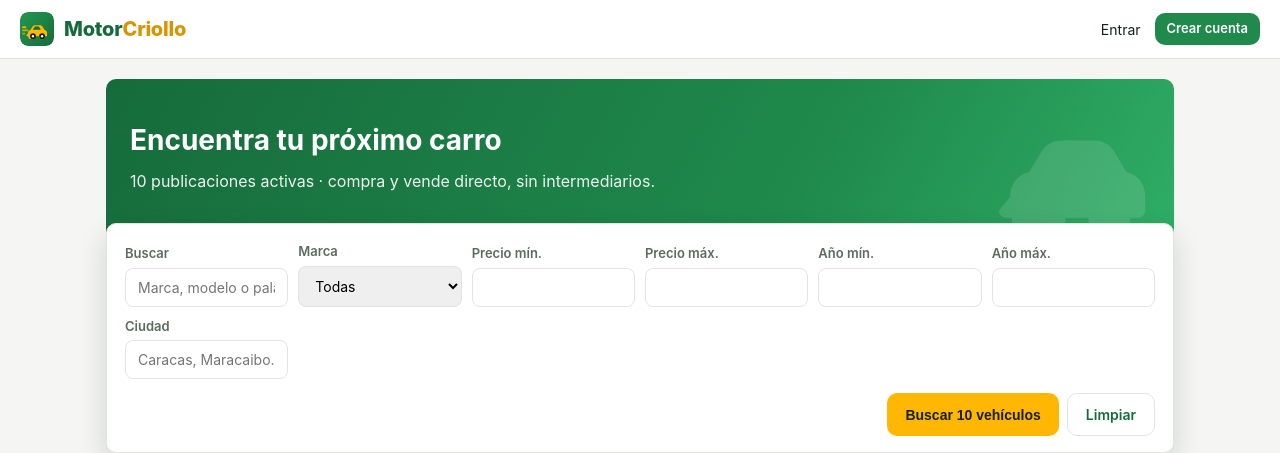
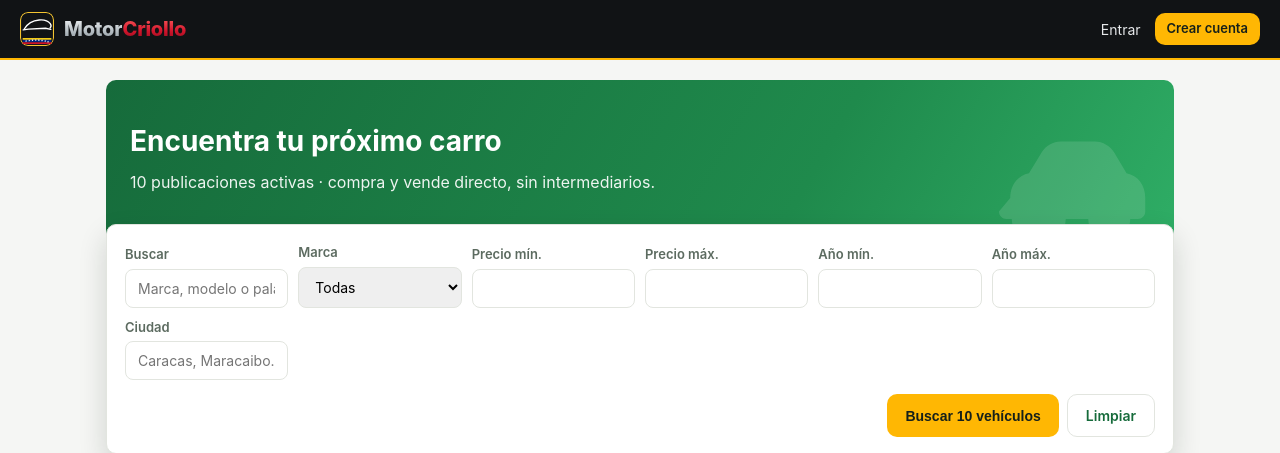
Before and after one commit to tecnologiameridahd-debug/motorcriollo, a FastAPI app: page / in a window 1280 px wide. Shown: the top 453 px of the page. Run offline with FastAPI, Linux system fonts and the light colour scheme; data comes from the database, SQL or seed files in the repository.

Commit message:
Rediseñar logo: auto en linea, Motor plateado/Criollo rojo, y las 8 estrellas completas de la bandera de Venezuela

```diff
--- a/static/style.css
+++ b/static/style.css
@@ -30,8 +30,8 @@ img { max-width: 100%; display: block; }
   display: flex;
   align-items: center;
   justify-content: space-between;
-  background: var(--surface);
-  border-bottom: 1px solid var(--border);
+  background: #111315;
+  border-bottom: 2px solid var(--accent);
   padding: 12px 20px;
   position: sticky;
   top: 0;
@@ -44,16 +44,30 @@ img { max-width: 100%; display: block; }
   gap: 10px;
   font-size: 20px;
   font-weight: 800;
-  color: var(--green-dark) !important;
   text-decoration: none !important;
 }
 .brand-mark { border-radius: 8px; flex: none; }
 .brand-word { letter-spacing: -0.01em; }
-.brand-motor { color: var(--green-dark); }
-.brand-criollo { color: #d99400; }
+.brand-motor {
+  background: linear-gradient(180deg, #f4f6f7 0%, #b9c1c6 55%, #8b959c 100%);
+  -webkit-background-clip: text;
+  background-clip: text;
+  color: transparent;
+}
+.brand-criollo {
+  background: linear-gradient(180deg, #ff5b5b 0%, #cf142b 60%, #8f0f1e 100%);
+  -webkit-background-clip: text;
+  background-clip: text;
+  color: transparent;
+}
 
 .nav { display: flex; align-items: center; gap: 14px; font-size: 14px; }
-.nav a { color: var(--text); }
+.nav a { color: #e6e8ea; }
+.nav a:hover { color: var(--accent); }
+.nav .btn-ghost { color: #e6e8ea !important; border-color: #3a3d40; }
+.nav .btn-ghost:hover { background: #1c1f21; }
+.nav .btn { background: var(--accent); color: #16201a !important; }
+.nav .btn:hover { background: #e0a300; }
 
 main {
   max-width: 1100px;
```
Also changed, not shown: static/icon.svg.
